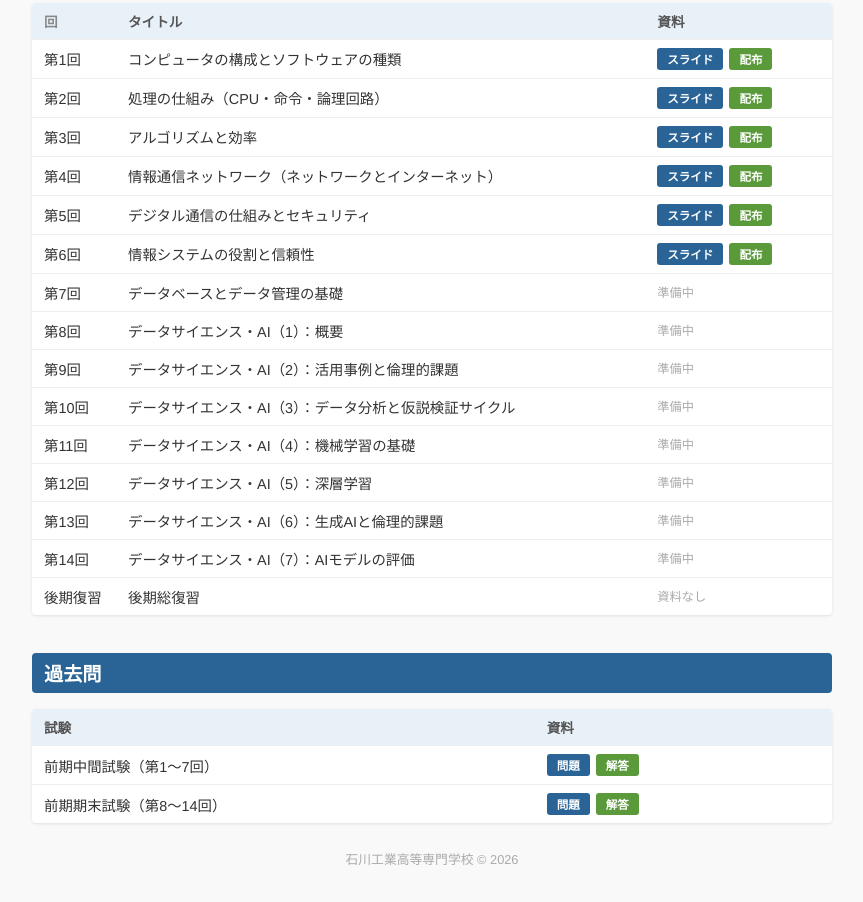
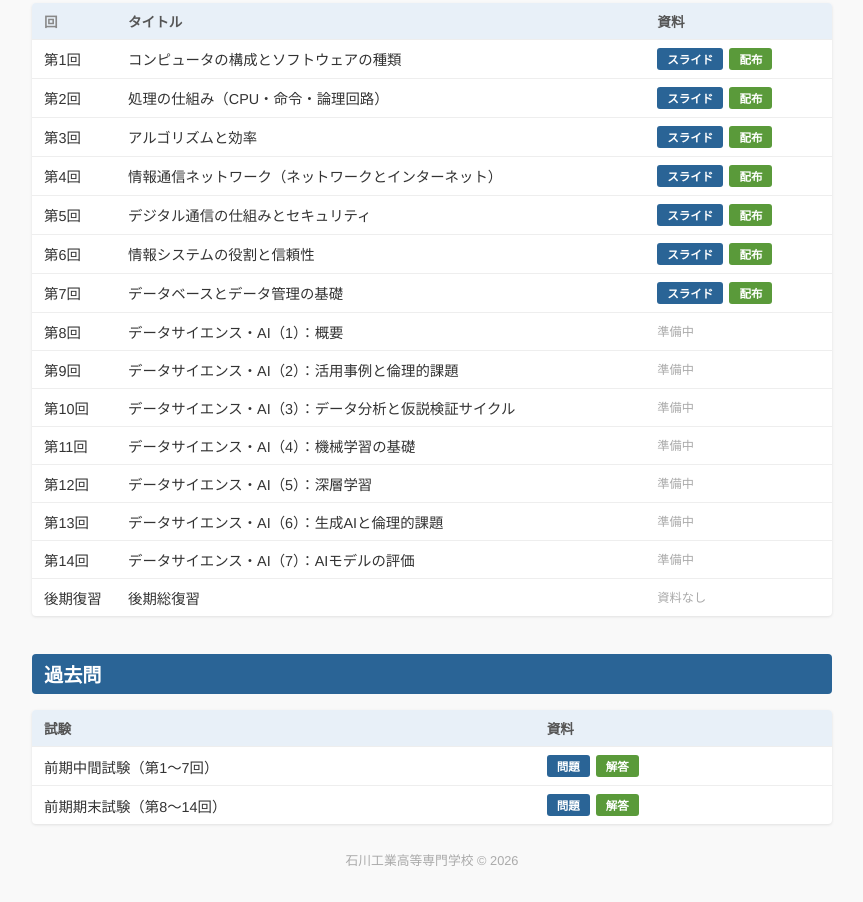
Before and after one commit to Inazumi35/information_literacy2026_public, a plain HTML site: page index.html in a window 1280 px wide. Shown: the part 929-1831 px from the top of the page, without its empty margins (208-1071 px from the left). Drawn offline with Linux system fonts and the light colour scheme.

Commit message:
後期第7回のスライドを公開
Co-Authored-By: Claude Opus 5.5 <noreply@anthropic.com>

```diff
--- a/index.html
+++ b/index.html
@@ -54,7 +54,7 @@
     <tr><td>第4回</td><td>情報通信ネットワーク（ネットワークとインターネット）</td><td class="links"><a class="slide-link" href="lecture_second_04_slide.pdf">スライド</a><a class="handout-link" href="lecture_second_04.pdf">配布</a></td></tr>
     <tr><td>第5回</td><td>デジタル通信の仕組みとセキュリティ</td><td class="links"><a class="slide-link" href="lecture_second_05_slide.pdf">スライド</a><a class="handout-link" href="lecture_second_05.pdf">配布</a></td></tr>
     <tr><td>第6回</td><td>情報システムの役割と信頼性</td><td class="links"><a class="slide-link" href="lecture_second_06_slide.pdf">スライド</a><a class="handout-link" href="lecture_second_06.pdf">配布</a></td></tr>
-    <tr><td>第7回</td><td>データベースとデータ管理の基礎</td><td class="links"><span style="color:#aaa; font-size:0.85em;">準備中</span></td></tr>
+    <tr><td>第7回</td><td>データベースとデータ管理の基礎</td><td class="links"><a class="slide-link" href="lecture_second_07_slide.pdf">スライド</a><a class="handout-link" href="lecture_second_07.pdf">配布</a></td></tr>
     <tr><td>第8回</td><td>データサイエンス・AI（1）：概要</td><td class="links"><span style="color:#aaa; font-size:0.85em;">準備中</span></td></tr>
     <tr><td>第9回</td><td>データサイエンス・AI（2）：活用事例と倫理的課題</td><td class="links"><span style="color:#aaa; font-size:0.85em;">準備中</span></td></tr>
     <tr><td>第10回</td><td>データサイエンス・AI（3）：データ分析と仮説検証サイクル</td><td class="links"><span style="color:#aaa; font-size:0.85em;">準備中</span></td></tr>
```
Also changed, not shown: 2 other files.
